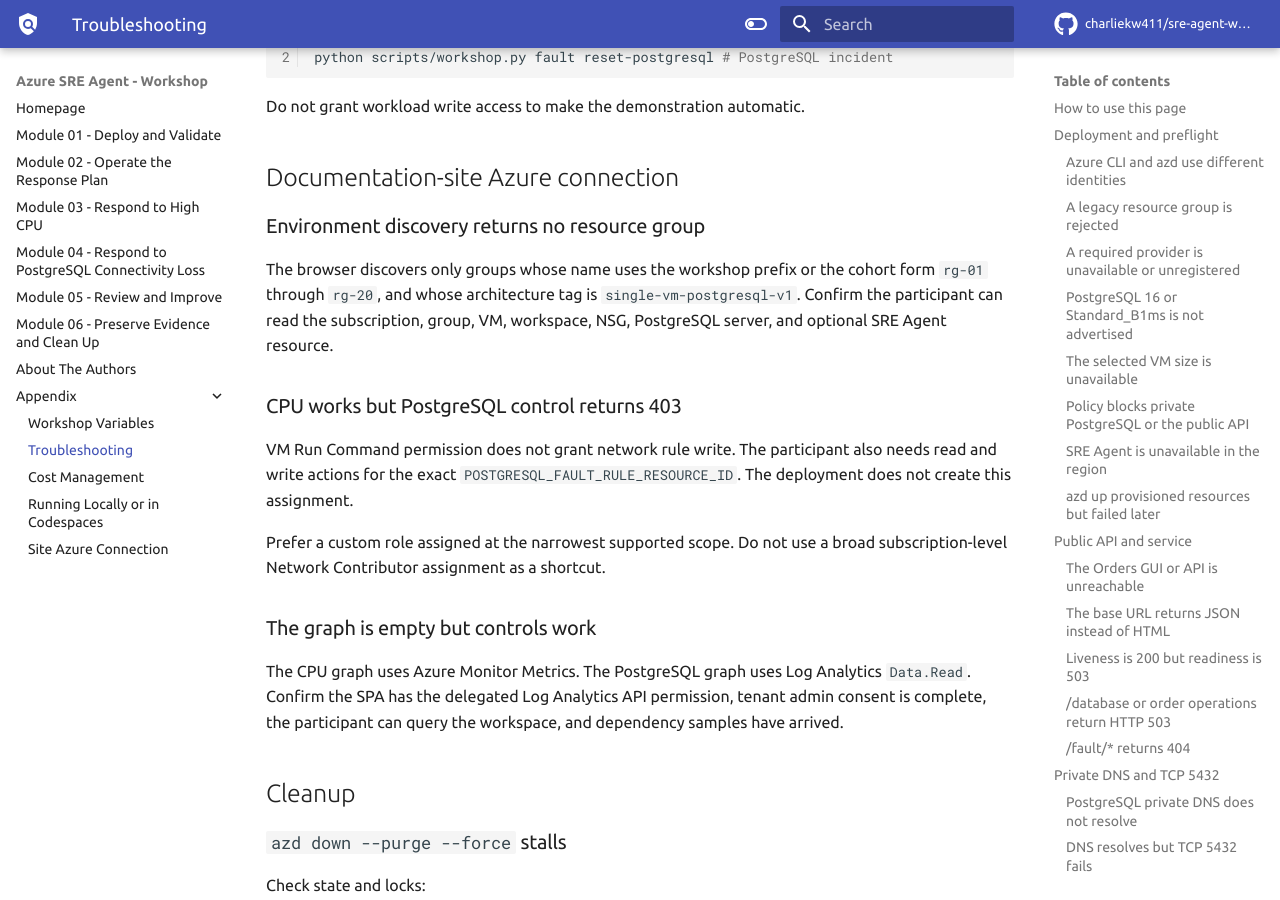
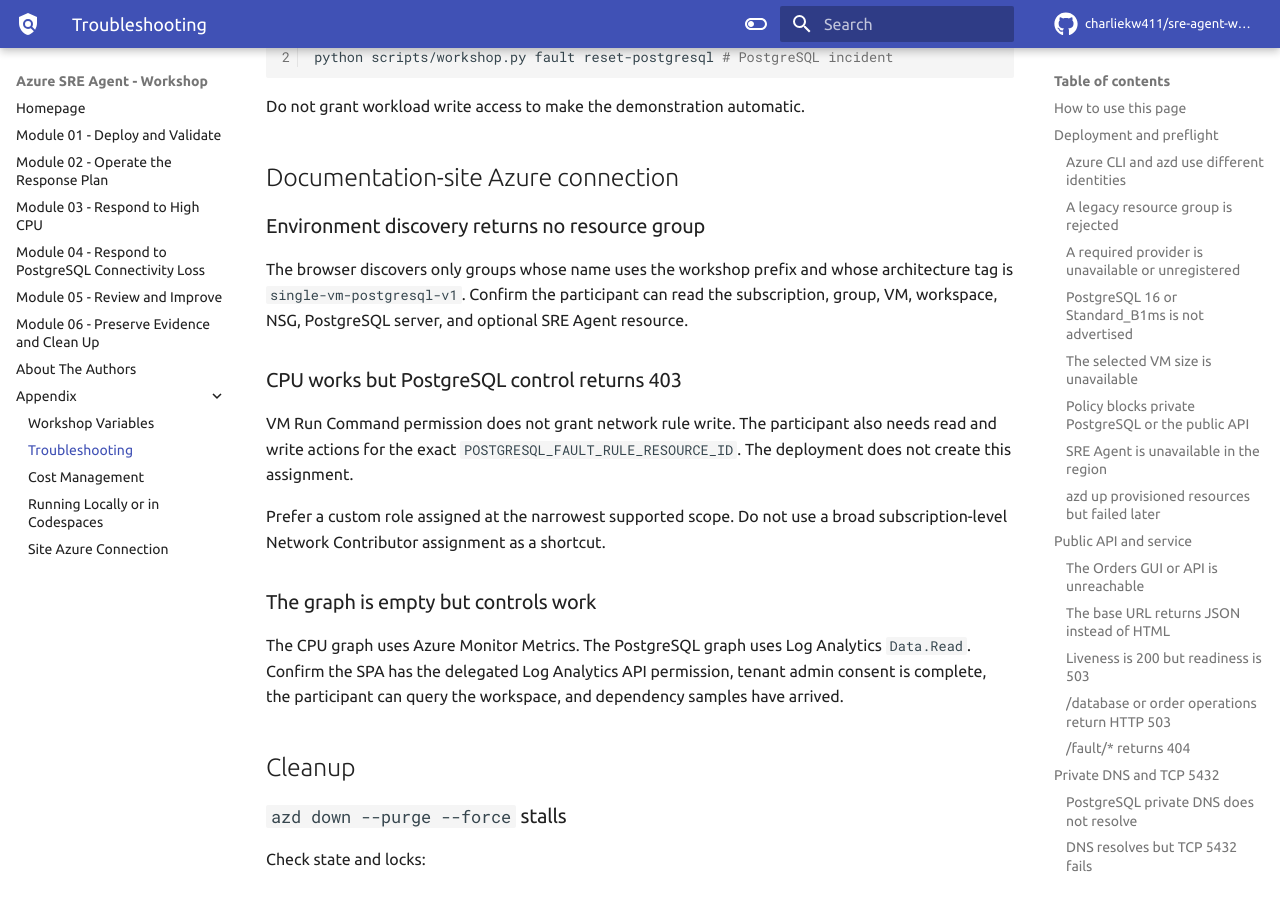
Before and after one commit to charliekw411/sre-agent-workshop, an MkDocs documentation site: the page built from docs/sre/30-appendix/02-troubleshooting.md, in a window 1280 px wide and 900 px high, scrolled down 13798 px. Built offline with MkDocs 1.6.1 and Material for MkDocs 9.7.7, drawn with Linux system fonts in a browser that asks for light colours; comment, search, counter and statistics services are not loaded.

Commit message:
Revert "fix: discover cohort resource groups in site"
This reverts commit 2ad0216066ebc2eb20f62cb15f4076bf7f02d4d7.

```diff
--- a/docs/sre/30-appendix/02-troubleshooting.md
+++ b/docs/sre/30-appendix/02-troubleshooting.md
@@ -822,10 +822,10 @@ Do not grant workload write access to make the demonstration automatic.
 
 ### Environment discovery returns no resource group
 
-The browser discovers only groups whose name uses the workshop prefix or the
-cohort form `rg-01` through `rg-20`, and whose architecture tag is
-`single-vm-postgresql-v1`. Confirm the participant can read the subscription,
-group, VM, workspace, NSG, PostgreSQL server, and optional SRE Agent resource.
+The browser discovers only groups whose name uses the workshop prefix and whose
+architecture tag is `single-vm-postgresql-v1`. Confirm the participant can read
+the subscription, group, VM, workspace, NSG, PostgreSQL server, and optional SRE
+Agent resource.
 
 ### CPU works but PostgreSQL control returns 403
 
```
Also changed, not shown: 2 other files.
